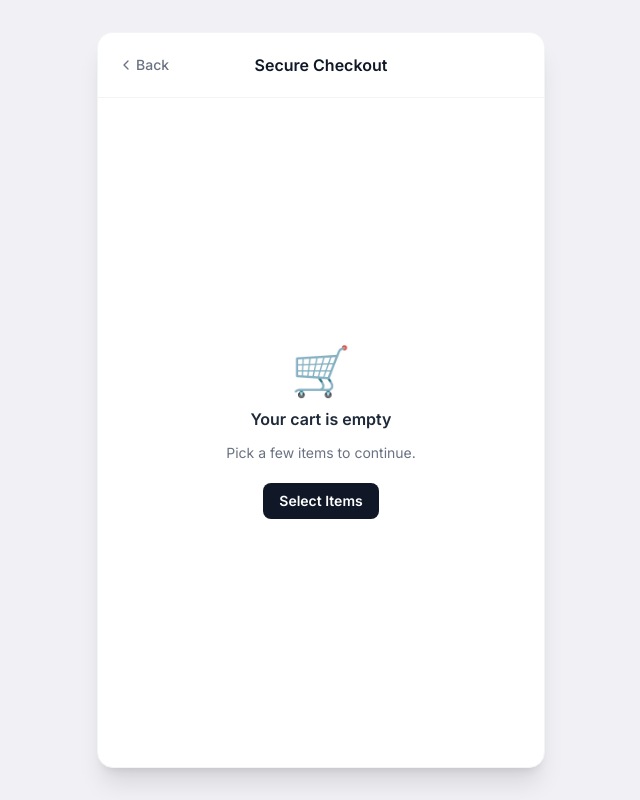
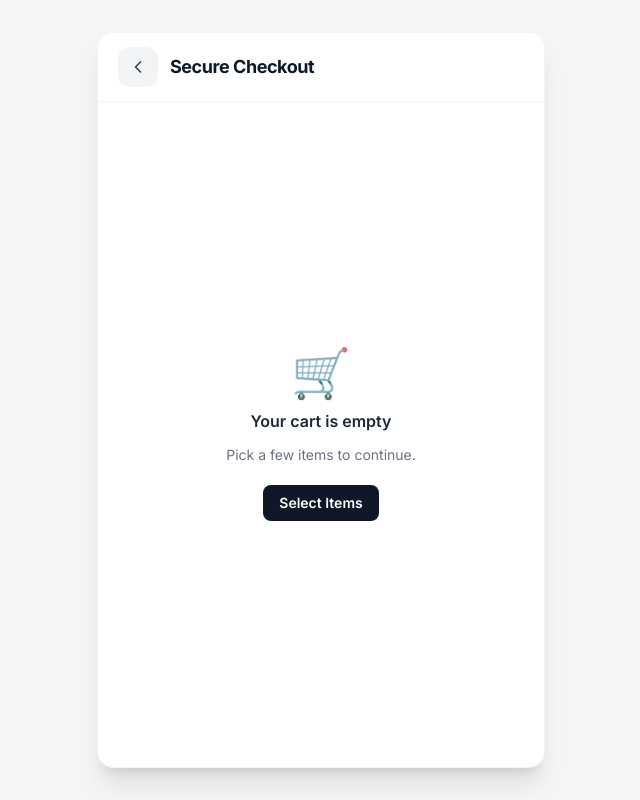
Before and after one commit to Earthen8/UTS20261_ITFinTech_Earthen, a Next.js app in the folder WEB_PaymentGateway/: page /payment in a window 1280 px wide. Shown: the whole page, without its empty margins (319-959 px from the left). Built offline with nearby package versions, Linux system fonts and the light colour scheme.

Commit message:
feat: add core layout components, global styles, and main item selection page

```diff
--- a/WEB_PaymentGateway/components/layout/BackHeader.tsx
+++ b/WEB_PaymentGateway/components/layout/BackHeader.tsx
@@ -6,20 +6,18 @@ interface BackHeaderProps {
     backHref: string;
 }
 
-/** "< Back   Title" bar used by Checkout and Payment. */
+/** Sticky "< Back   Title" header bar used by Checkout, Payment, and Status pages. */
 export default function BackHeader({ title, backHref }: BackHeaderProps) {
     return (
-        <header className="relative flex items-center border-b border-gray-100 bg-white px-4 py-4">
+        <header className="sticky top-0 z-30 flex items-center gap-3 border-b border-gray-100 bg-white/95 px-5 py-3.5 backdrop-blur-md">
             <Link
                 href={backHref}
-                className="z-10 -ml-1 inline-flex items-center gap-0.5 rounded-lg px-2 py-1.5 text-sm font-medium text-gray-500 transition hover:bg-gray-50 hover:text-gray-900 focus:outline-none focus-visible:ring-2 focus-visible:ring-violet-500"
+                aria-label="Back"
+                className="flex h-10 w-10 items-center justify-center rounded-xl bg-gray-100 text-gray-700 transition hover:bg-gray-200 active:scale-95 focus:outline-none focus-visible:ring-2 focus-visible:ring-violet-500"
             >
-                <ChevronLeftIcon className="h-4 w-4" />
-                Back
+                <ChevronLeftIcon className="h-5 w-5" />
             </Link>
-            <h1 className="pointer-events-none absolute inset-x-0 text-center text-base font-semibold text-gray-900">
-                {title}
-            </h1>
+            <h1 className="text-lg font-bold tracking-tight text-gray-900">{title}</h1>
         </header>
     );
 }
--- a/WEB_PaymentGateway/components/layout/MobileFrame.tsx
+++ b/WEB_PaymentGateway/components/layout/MobileFrame.tsx
@@ -1,12 +1,16 @@
 import type { ReactNode } from 'react';
 
-/** Page background + centered "phone" card shared by all three pages. */
+/**
+ * Mobile-first page container:
+ * - On mobile (< sm): Full bleed edge-to-edge, zero margin/padding, no outer borders.
+ * - On desktop (>= sm): Centered mobile card with subtle rounded corners and shadow.
+ */
 export default function MobileFrame({ children }: { children: ReactNode }) {
     return (
-        <main className="min-h-screen bg-[#f0f0f5] flex justify-center py-8 px-4">
-            <div className="w-full max-w-md bg-white rounded-2xl shadow-xl border border-gray-100 flex flex-col overflow-hidden">
+        <div className="flex min-h-screen justify-center bg-white sm:bg-[#f5f5f7] sm:px-4 sm:py-8">
+            <main className="relative flex min-h-screen w-full max-w-md flex-col overflow-x-hidden bg-white sm:min-h-[auto] sm:rounded-2xl sm:border sm:border-gray-100 sm:shadow-xl">
                 {children}
-            </div>
-        </main>
+            </main>
+        </div>
     );
 }
--- a/WEB_PaymentGateway/pages/index.tsx
+++ b/WEB_PaymentGateway/pages/index.tsx
@@ -68,7 +68,7 @@ export default function SelectItemPage() {
         <h1 className="sr-only">Select Items</h1>
 
         {/* 1. Header: menu, logo, cart + search */}
-        <header className="space-y-4 px-5 pb-4 pt-5">
+        <header className="sticky top-0 z-20 space-y-3.5 border-b border-gray-100 bg-white/95 px-5 pb-3.5 pt-4 backdrop-blur-md">
           <div className="flex items-center justify-between">
             <div className="flex items-center gap-3">
               <button
--- a/WEB_PaymentGateway/styles/globals.css
+++ b/WEB_PaymentGateway/styles/globals.css
@@ -12,8 +12,14 @@
 }
 
 body {
-  background: var(--background);
+  background: #ffffff;
   color: var(--foreground);
   font-family: var(--font-sans);
   -webkit-font-smoothing: antialiased;
 }
+
+@media (min-width: 640px) {
+  body {
+    background: #f5f5f7;
+  }
+}
```
